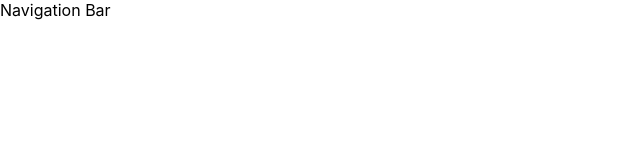
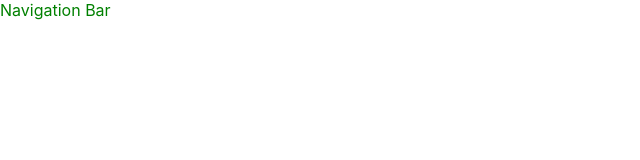
Before and after one commit to alyssaleanne98/Unit-4-project-frontend, a React (Create React App) app: page / in a window 1280 px wide. Shown: the top 160 px of the page, without its empty margins (0-640 px from the left). Built offline with nearby package versions, Linux system fonts and the light colour scheme.

Commit message:
navigation bar displaying

```diff
--- /dev/null
+++ b/src/components/Nav.css
@@ -0,0 +1,3 @@
+.Nav {
+    color: green;
+}
--- a/src/components/Nav.jsx
+++ b/src/components/Nav.jsx
@@ -1,8 +1,10 @@
 import React from "react";
+import "./Nav.css";
 
-function Nav(props) {
+function Nav () {
     return (
-        <div>Navigation Bar</div>
+        <div className="Nav">Navigation Bar</div>
+
     )
 }
 
```
